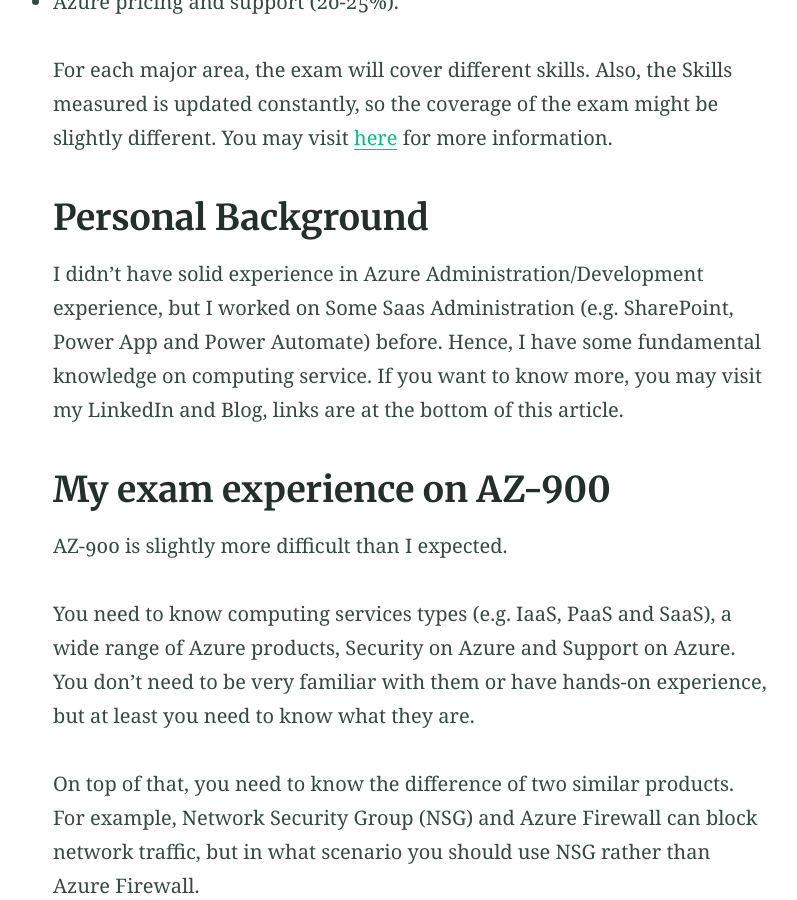
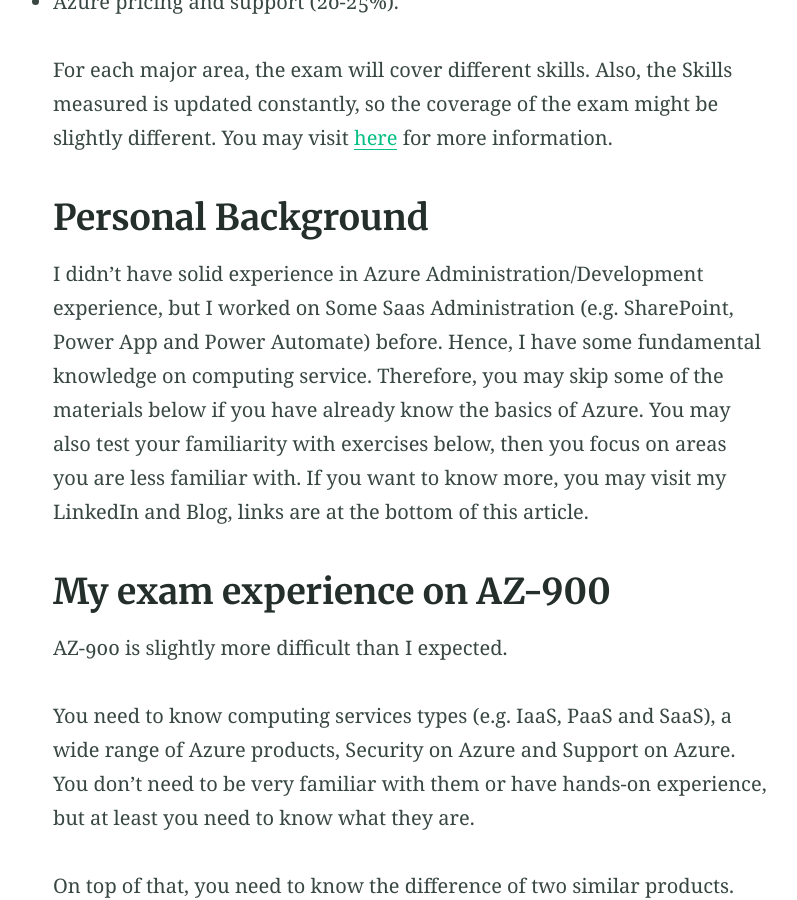
Before and after one commit to JoeHO888/JoeHo888.github.io, a Jekyll site: the page built from _posts/2019-12-17-20-Hours-To-Pass-Azure-Az-900.md, in a window 1280 px wide and 900 px high, scrolled down 1534 px. Shown: the whole window, without its empty margins (230-1027 px from the left). Built offline with Jekyll 4.4.1, drawn with Linux system fonts in a browser that asks for light colours; our own code applies the rules of GitHub Pages for plain Markdown files; comment, search, counter and statistics services are not loaded.

Commit message:
Update Personal Background

```diff
--- a/_posts/2019-12-17-20-Hours-To-Pass-Azure-Az-900.md
+++ b/_posts/2019-12-17-20-Hours-To-Pass-Azure-Az-900.md
@@ -30,6 +30,7 @@
 
 ## Personal Background
 I didn't have solid experience in Azure Administration/Development experience, but I worked on Some Saas Administration (e.g. SharePoint, Power App and Power Automate) before. Hence, I have some fundamental knowledge on computing service.
+Therefore, you may skip some of the materials below if you have already know the basics of Azure. You may also test your familiarity with exercises below, then you focus on areas you are less familiar with.
 If you want to know more, you may visit my LinkedIn and Blog, links are at the bottom of this article.
 
 ## My exam experience on AZ-900
```
